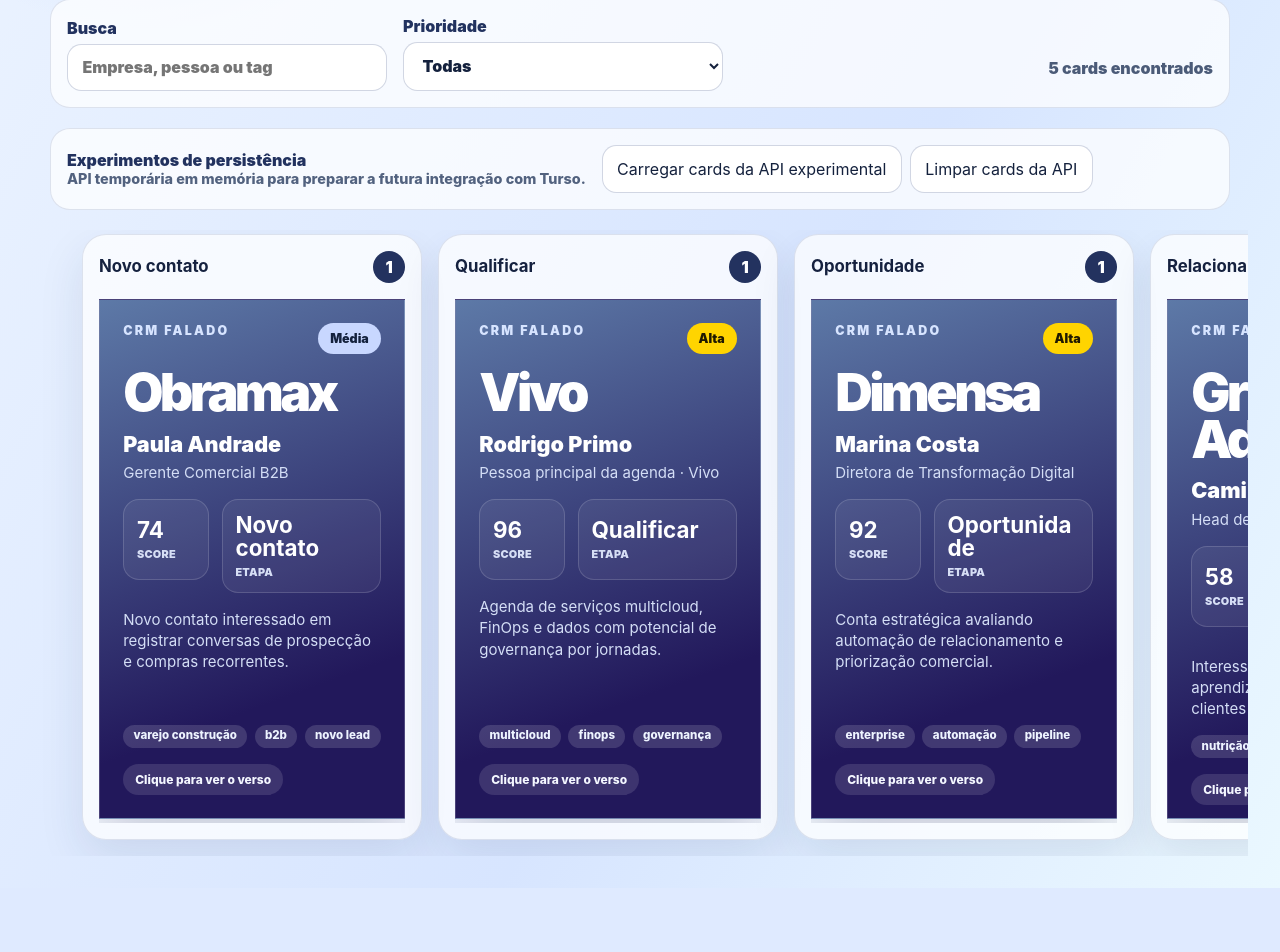
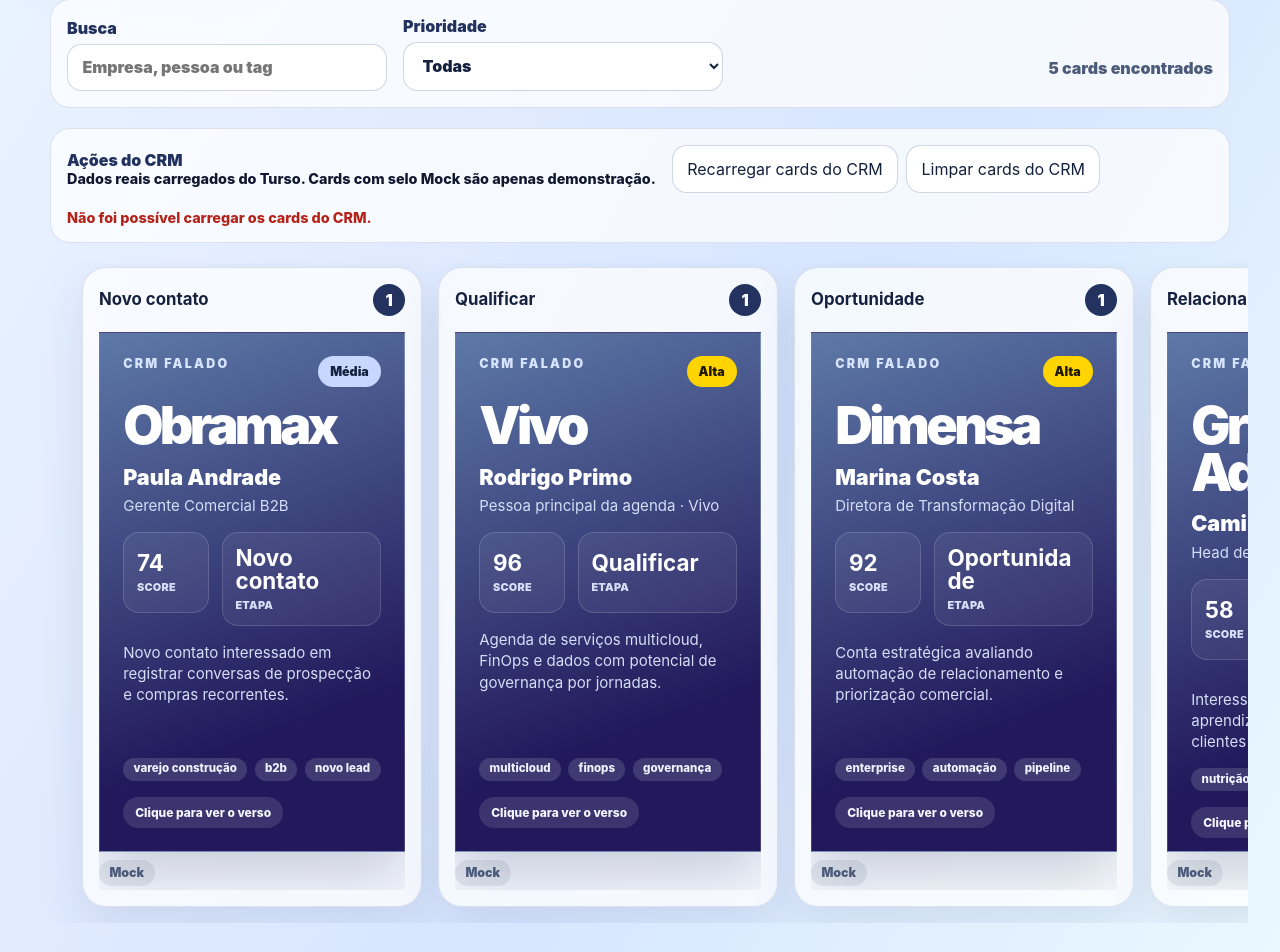
Before and after one commit to ollielab-eot/crm-falado, a SvelteKit app: page /funnel in a window 1280 px wide. Shown: the part 455-1407 px from the top of the page. Before the commit the page ends 1343 px from the top, so only its background shows below. Built offline with nearby package versions, Linux system fonts and the light colour scheme; no server answers.

Commit message:
feat: make Turso cards the main CRM flow

```diff
--- a/src/lib/components/FunnelColumn.svelte
+++ b/src/lib/components/FunnelColumn.svelte
@@ -2,9 +2,16 @@
 	import type { CRMCard, FunnelStage } from '$lib/types';
 	import CardCRM from './CardCRM.svelte';
 
-	let { stage, cards, savedCardIds = new Set<string>(), apiCardIds = new Set<string>() } = $props<{
+	let {
+		stage,
+		cards,
+		mockedCardIds = new Set<string>(),
+		savedCardIds = new Set<string>(),
+		apiCardIds = new Set<string>()
+	} = $props<{
 		stage: FunnelStage;
 		cards: CRMCard[];
+		mockedCardIds?: Set<string>;
 		savedCardIds?: Set<string>;
 		apiCardIds?: Set<string>;
 	}>();
@@ -21,12 +28,17 @@
 			{#each cards as card (card.id)}
 				<div class="card-shell">
 					<CardCRM {card} compact />
-					{#if savedCardIds.has(card.id)}
-						<p class="local-badge">Salvo localmente</p>
-					{/if}
-					{#if apiCardIds.has(card.id)}
-						<p class="api-badge">API experimental</p>
-					{/if}
+					<div class="source-badges" aria-label="Origem do card">
+						{#if mockedCardIds.has(card.id)}
+							<p class="mock-badge">Mock</p>
+						{/if}
+						{#if savedCardIds.has(card.id)}
+							<p class="local-badge">Local</p>
+						{/if}
+						{#if apiCardIds.has(card.id)}
+							<p class="api-badge">CRM</p>
+						{/if}
+					</div>
 				</div>
 			{/each}
 		{:else}
@@ -87,8 +99,15 @@
 		gap: 0.5rem;
 	}
 
+	.source-badges {
+		display: flex;
+		gap: 0.4rem;
+		flex-wrap: wrap;
+	}
+
 	.api-badge,
-	.local-badge {
+	.local-badge,
+	.mock-badge {
 		width: fit-content;
 		margin: 0;
 		border-radius: 999px;
@@ -104,6 +123,11 @@
 		color: #157347;
 	}
 
+	.mock-badge {
+		background: rgba(82, 98, 127, 0.12);
+		color: #52627f;
+	}
+
 	.empty-state {
 		margin: 0;
 		border: 1px dashed rgba(74, 93, 142, 0.28);
--- a/src/lib/utils/cardsApi.ts
+++ b/src/lib/utils/cardsApi.ts
@@ -10,7 +10,7 @@
 
 async function parseJsonResponse<T>(response: Response): Promise<T> {
 	if (!response.ok) {
-		throw new Error('Falha ao acessar a API experimental de cards.');
+		throw new Error('Não foi possível acessar os cards do CRM.');
 	}
 
 	return (await response.json()) as T;
--- a/src/routes/funnel/+page.svelte
+++ b/src/routes/funnel/+page.svelte
@@ -107,13 +107,17 @@
 	let savedCards = $state<CRMCard[]>([]);
 	let apiCards = $state<CRMCard[]>([]);
 	let apiMessage = $state('');
+	let apiError = $state('');
+	let isLoadingCrmCards = $state(false);
 
 	onMount(() => {
 		savedCards = getSavedCards();
+		void loadApiCards();
 	});
 
 	let savedCardIds = $derived(new Set(savedCards.map((card) => card.id)));
 	let apiCardIds = $derived(new Set(apiCards.map((card) => card.id)));
+	let mockedCardIds = $derived(new Set(mockedCards.map((card) => card.id)));
 	let allCards = $derived([...mockedCards, ...savedCards, ...apiCards]);
 
 	let filteredCards = $derived(
@@ -140,14 +144,26 @@
 	}
 
 	async function loadApiCards() {
-		apiCards = await fetchApiCards();
-		apiMessage = `${apiCards.length} cards carregados da API experimental.`;
+		isLoadingCrmCards = true;
+		apiError = '';
+
+		try {
+			apiCards = await fetchApiCards();
+			apiMessage = `${apiCards.length} cards do CRM carregados.`;
+		} catch (error) {
+			apiCards = [];
+			apiMessage = '';
+			apiError = 'Não foi possível carregar os cards do CRM.';
+		} finally {
+			isLoadingCrmCards = false;
+		}
 	}
 
 	async function clearExperimentalApiCards() {
 		await clearApiCards();
 		apiCards = [];
-		apiMessage = 'Cards da API experimental removidos da tela.';
+		apiError = '';
+		apiMessage = 'Cards do CRM removidos.';
 	}
 </script>
 
@@ -163,10 +179,10 @@
 			<a class="back-link" href="/new">Criar novo card</a>
 		</nav>
 		<div>
-			<p class="eyebrow">Sprint 2 · Funil CRM</p>
-			<h1 id="page-title">Cards mockados organizados por etapa do funil.</h1>
+			<p class="eyebrow">Sprint 7 · Funil CRM</p>
+			<h1 id="page-title">Cards do CRM organizados por etapa do funil.</h1>
 			<p class="intro">
-				Busque por empresa, pessoa ou tag e filtre por prioridade sem integrar banco, IA ou drag and drop.
+				Os cards do CRM carregam automaticamente do Turso. Os cards Mock continuam como demonstração do produto.
 			</p>
 		</div>
 	</section>
@@ -191,23 +207,27 @@
 		{/if}
 	</section>
 
-	<section class="persistence-experiments" aria-label="Experimentos de persistência">
+	<section class="crm-actions" aria-label="Ações do CRM">
 		<div>
-			<p class="experiment-title">Experimentos de persistência</p>
-			<p class="experiment-copy">API temporária em memória para preparar a futura integração com Turso.</p>
+			<p class="crm-title">Ações do CRM</p>
+			<p class="crm-copy">Dados reais carregados do Turso. Cards com selo Mock são apenas demonstração.</p>
 		</div>
-		<div class="experiment-actions">
-			<button type="button" onclick={loadApiCards}>Carregar cards da API experimental</button>
-			<button type="button" onclick={clearExperimentalApiCards}>Limpar cards da API</button>
+		<div class="crm-action-buttons">
+			<button type="button" onclick={loadApiCards} disabled={isLoadingCrmCards}>Recarregar cards do CRM</button>
+			<button type="button" onclick={clearExperimentalApiCards}>Limpar cards do CRM</button>
 		</div>
-		{#if apiMessage}
+		{#if isLoadingCrmCards}
+			<p class="api-message">Carregando cards do CRM...</p>
+		{:else if apiError}
+			<p class="api-error">{apiError}</p>
+		{:else if apiMessage}
 			<p class="api-message">{apiMessage}</p>
 		{/if}
 	</section>
 
 	<section class="funnel-board" aria-label="Colunas do funil CRM">
 		{#each stages as stage}
-			<FunnelColumn {stage} cards={cardsByStage(stage)} {savedCardIds} {apiCardIds} />
+			<FunnelColumn {stage} cards={cardsByStage(stage)} {mockedCardIds} {savedCardIds} {apiCardIds} />
 		{/each}
 	</section>
 </main>
@@ -291,7 +311,7 @@
 		color: #273858;
 	}
 
-	.persistence-experiments,
+	.crm-actions,
 	.filters {
 		display: flex;
 		max-width: 1180px;
@@ -313,7 +333,7 @@
 	}
 
 	button.clear-saved,
-	.experiment-actions button,
+	.crm-action-buttons button,
 	input,
 	select {
 		width: min(78vw, 320px);
@@ -325,35 +345,49 @@
 		color: #14213d;
 	}
 
-	.persistence-experiments {
+	.crm-actions {
 		align-items: center;
 	}
 
-	.experiment-title,
-	.experiment-copy,
-	.api-message {
+	.crm-title,
+	.crm-copy,
+	.api-message,
+	.api-error {
 		margin: 0;
 	}
 
-	.experiment-title {
+	.crm-title {
 		font-weight: 900;
 		color: #22325f;
 	}
 
-	.experiment-copy,
-	.api-message {
+	.crm-copy,
+	.api-message,
+	.api-error {
 		font-size: 0.9rem;
 		font-weight: 800;
+	}
+
+	.api-message {
 		color: #52627f;
 	}
 
-	.experiment-actions {
+	.api-error {
+		color: #b42318;
+	}
+
+	button:disabled {
+		cursor: wait;
+		opacity: 0.68;
+	}
+
+	.crm-action-buttons {
 		display: flex;
 		gap: 0.5rem;
 		flex-wrap: wrap;
 	}
 
-	.experiment-actions button {
+	.crm-action-buttons button {
 		width: auto;
 	}
 
--- a/src/routes/new/+page.svelte
+++ b/src/routes/new/+page.svelte
@@ -8,6 +8,8 @@
 	let generatedCard = $state<CRMCard | null>(null);
 	let successMessage = $state('');
 	let apiMessage = $state('');
+	let apiError = $state('');
+	let isSavingToCrm = $state(false);
 
 	function createCardId() {
 		if (typeof crypto !== 'undefined' && 'randomUUID' in crypto) {
@@ -39,7 +41,7 @@
 			objecao: 'Ainda é necessário validar timing, orçamento e prioridade interna antes de avançar.',
 			proxima_acao: 'Retomar contato com demonstração curta e exemplos de cards gerados pelo MVP.',
 			tags: isDimensa ? ['dimensa', 'mvp', 'relacionamento'] : ['mvp', 'relacionamento', 'follow-up'],
-			historico: ['Preview gerado via mockExtractCRM.', 'Card ainda sem integração com IA, banco ou áudio.']
+			historico: ['Preview gerado via mockExtractCRM.', 'Card ainda sem integração com IA ou áudio.']
 		};
 	}
 
@@ -47,6 +49,8 @@
 		generatedCard = mockExtractCRM(originalText);
 		successMessage = '';
 		apiMessage = '';
+		apiError = '';
+		isSavingToCrm = false;
 	}
 
 	function saveGeneratedCard() {
@@ -63,8 +67,19 @@
 			return;
 		}
 
-		generatedCard = await createApiCard(generatedCard);
-		apiMessage = 'Card salvo via API experimental.';
+		isSavingToCrm = true;
+		apiMessage = '';
+		apiError = '';
+
+		try {
+			generatedCard = await createApiCard(generatedCard);
+			apiMessage = 'Card salvo no CRM.';
+			successMessage = '';
+		} catch (error) {
+			apiError = error instanceof Error ? error.message : 'Não foi possível salvar o card no CRM.';
+		} finally {
+			isSavingToCrm = false;
+		}
 	}
 
 	function clearForm() {
@@ -72,6 +87,8 @@
 		generatedCard = null;
 		successMessage = '';
 		apiMessage = '';
+		apiError = '';
+		isSavingToCrm = false;
 	}
 </script>
 
@@ -86,10 +103,10 @@
 			<a href="/">← Início</a>
 			<a href="/funnel">Ver funil</a>
 		</nav>
-		<p class="eyebrow">Sprint 3 + 4 · Novo card</p>
+		<p class="eyebrow">Sprint 7 · Novo card</p>
 		<h1 id="page-title">Cole uma conversa comercial e gere um preview de card.</h1>
 		<p class="intro">
-			O extrator ainda é mockado: sem OpenAI, áudio, Turso ou banco. Nesta Sprint, o card pode ser salvo temporariamente no localStorage.
+			O extrator ainda é mockado: sem OpenAI ou áudio. Ao salvar, o card entra no CRM via Turso e aparece automaticamente no funil.
 		</p>
 	</section>
 
@@ -112,18 +129,25 @@
 			{#if generatedCard}
 				<CardCRM card={generatedCard} />
 				<div class="save-actions">
-					<button type="button" onclick={saveGeneratedCard}>Salvar no funil</button>
-					<button class="experimental-button" type="button" onclick={saveGeneratedCardViaApi}>
-						Salvar via API experimental
+					<button type="button" onclick={saveGeneratedCardViaApi} disabled={isSavingToCrm}>
+						{isSavingToCrm ? 'Salvando...' : 'Salvar no CRM'}
 					</button>
 					{#if apiMessage}
 						<p class="success">{apiMessage}</p>
+						<a class="funnel-button" href="/funnel">Ver no funil</a>
 					{/if}
+					{#if apiError}
+						<p class="error">{apiError}</p>
+					{/if}
+				</div>
+				<details class="legacy-persistence">
+					<summary>Persistência local legado</summary>
+					<p>Use apenas para validar cards no navegador sem passar pelo CRM.</p>
+					<button class="secondary legacy-button" type="button" onclick={saveGeneratedCard}>Salvar no funil local</button>
 					{#if successMessage}
 						<p class="success">{successMessage}</p>
-						<a class="funnel-button" href="/funnel">Ver no funil</a>
 					{/if}
-				</div>
+				</details>
 				<article class="original-text">
 					<h2>Texto original</h2>
 					<p>{originalText || 'Nenhum texto informado.'}</p>
@@ -191,8 +215,7 @@
 
 	.nav-links a,
 	.secondary,
-	.funnel-button,
-	.experimental-button {
+	.funnel-button {
 		background: #ffffff;
 		color: #22325f;
 	}
@@ -266,10 +289,44 @@
 		justify-items: center;
 	}
 
-	.success {
+	.success,
+	.error {
 		margin: 0;
 		font-weight: 900;
+	}
+
+	.success {
 		color: #157347;
+	}
+
+	.error {
+		color: #b42318;
+	}
+
+	button:disabled {
+		cursor: wait;
+		opacity: 0.68;
+	}
+
+	.legacy-persistence {
+		width: 100%;
+		border-top: 1px solid rgba(74, 93, 142, 0.16);
+		padding-top: 0.75rem;
+		color: #52627f;
+	}
+
+	.legacy-persistence summary {
+		cursor: pointer;
+		font-weight: 900;
+		color: #52627f;
+	}
+
+	.legacy-persistence p {
+		margin: 0.5rem 0;
+	}
+
+	.legacy-button {
+		padding: 0.65rem 0.9rem;
 	}
 
 	.original-text {
```
